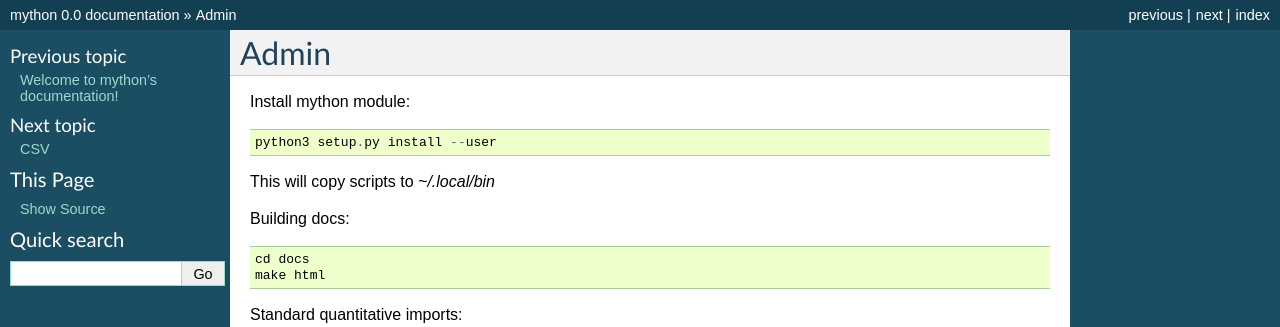
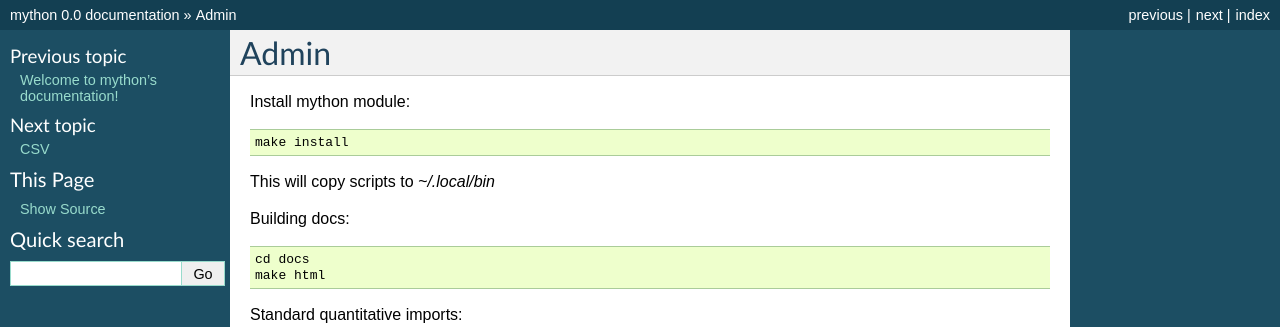
Before and after one commit to blippy/mython, a Sphinx documentation site: the page built from docs/admin.rst, in a window 1280 px wide. Shown: the top 327 px of the page. Built offline with Sphinx 7.4.7, drawn with Linux system fonts in a browser that asks for light colours.

Commit message:
modified:   admin.rst

```diff
--- a/docs/admin.rst
+++ b/docs/admin.rst
@@ -3,7 +3,7 @@ Admin
 
 Install mython module::
 
-  python3 setup.py install --user
+  make install
 
 This will copy scripts to `~/.local/bin`
 
```
